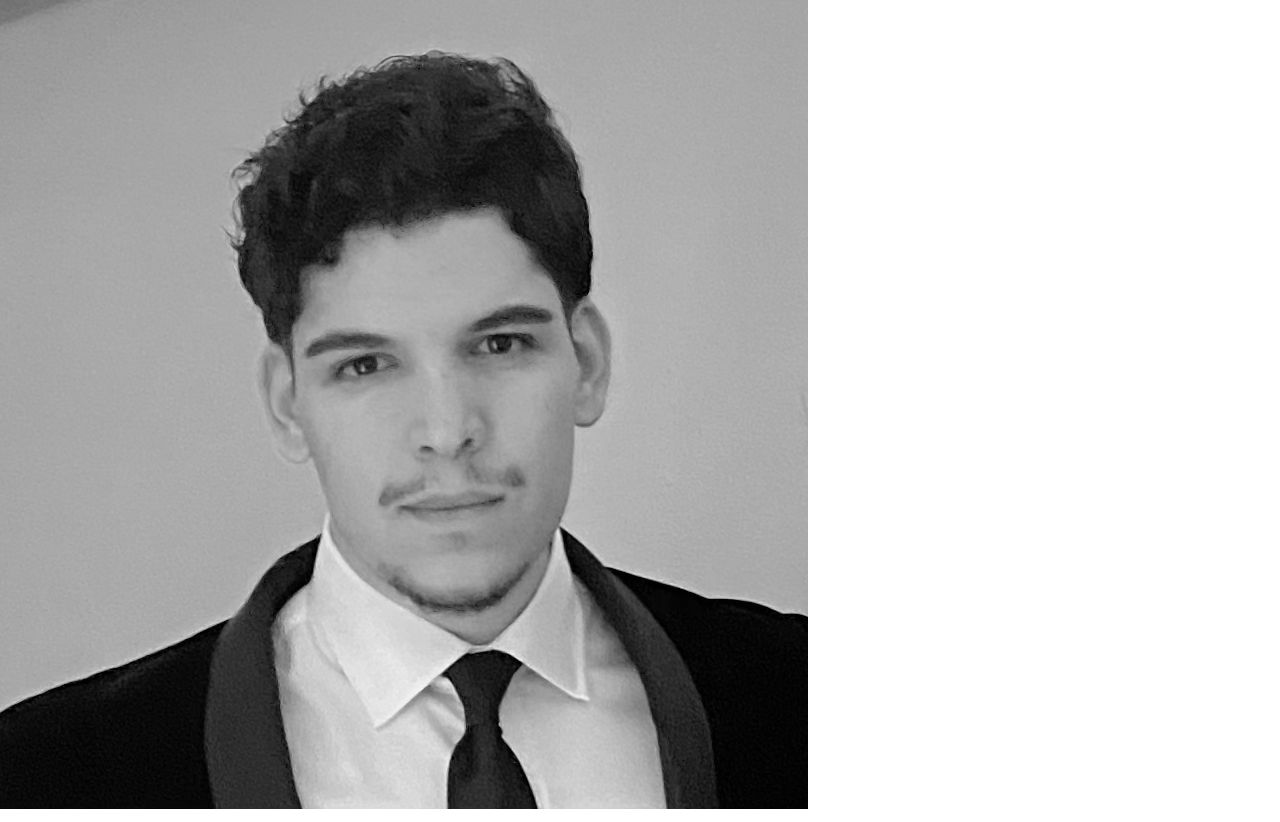
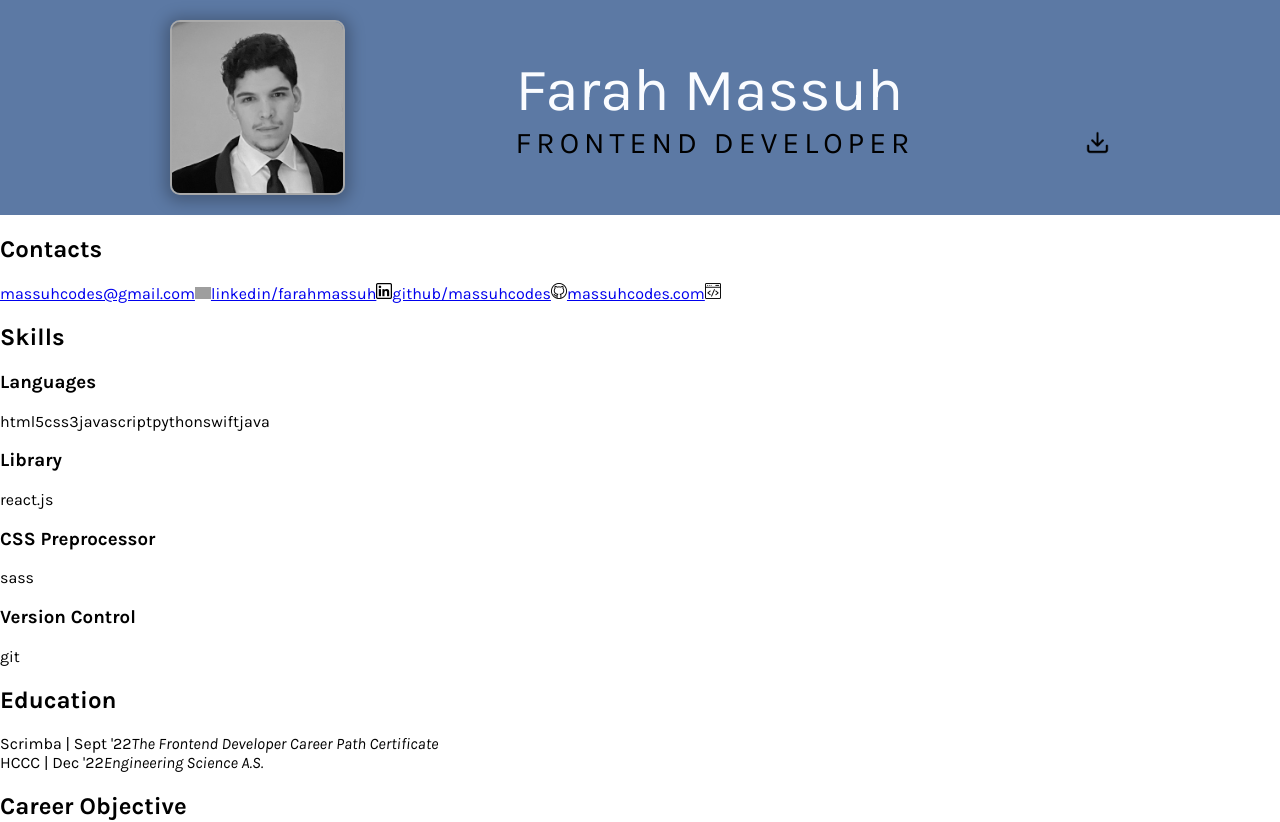
Before and after one commit to massuhcodes/resume, a React (Vite) app: page / in a window 1280 px wide. Shown: the top 822 px of the page. Built offline with nearby package versions, Linux system fonts and the light colour scheme; grey boxes are pictures that could not be loaded.

Commit message:
Implemented CSS for Header component

```diff
--- a/src/components/Header.jsx
+++ b/src/components/Header.jsx
@@ -5,12 +5,14 @@ import download from "../assets/download.png";
 export default function Header() {
     return (
         <header>
-            <img src={farahmassuh} alt={"Farah Massuh's portrait"} />
-            <hgroup>
-                <h1>Farah Massuh</h1>
-                <h2>Frontend Developer</h2>
-            </hgroup>
-            <img src={download} alt={"download"} />
+            <img
+                src={farahmassuh}
+                className={"portrait"}
+                alt={"Farah Massuh's portrait"}
+            />
+            <h1>Farah Massuh</h1>
+            <h2>FRONTEND DEVELOPER</h2>
+            <img src={download} className={"download"} alt={"download"} />
         </header>
     );
 }
--- a/src/styles/Header.css
+++ b/src/styles/Header.css
@@ -0,0 +1,46 @@
+header {
+    background-color: #5c79a4;
+    display: grid;
+    grid-template-areas:
+        "portrait . ."
+        "portrait name ."
+        "portrait title download"
+        "portrait . .";
+    justify-content: space-evenly;
+    align-items: center;
+    padding: 20px 0;
+}
+
+header .portrait {
+    width: 175px;
+    border: solid 2px #a9a9a9;
+    border-radius: 10px;
+    align-self: center;
+    justify-self: flex-end;
+    box-shadow: 0 2px 15px 5px #00000040;
+    grid-area: portrait;
+}
+
+header h1 {
+    color: #fafcff;
+    font-weight: 400;
+    font-size: 60px;
+    margin-top: 0;
+    margin-bottom: 0;
+    grid-area: name;
+}
+
+header h2 {
+    font-weight: 400;
+    letter-spacing: 5px;
+    font-size: 30px;
+    margin-top: 0;
+    margin-bottom: 0;
+    grid-area: title;
+}
+
+header .download {
+    width: 25px;
+    grid-area: download;
+    cursor: pointer;
+}
```
